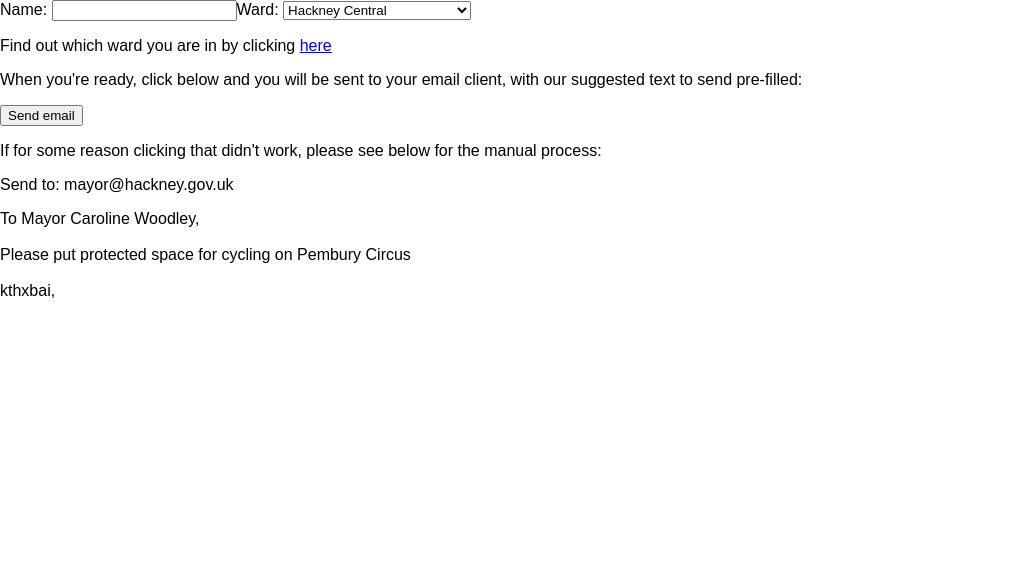
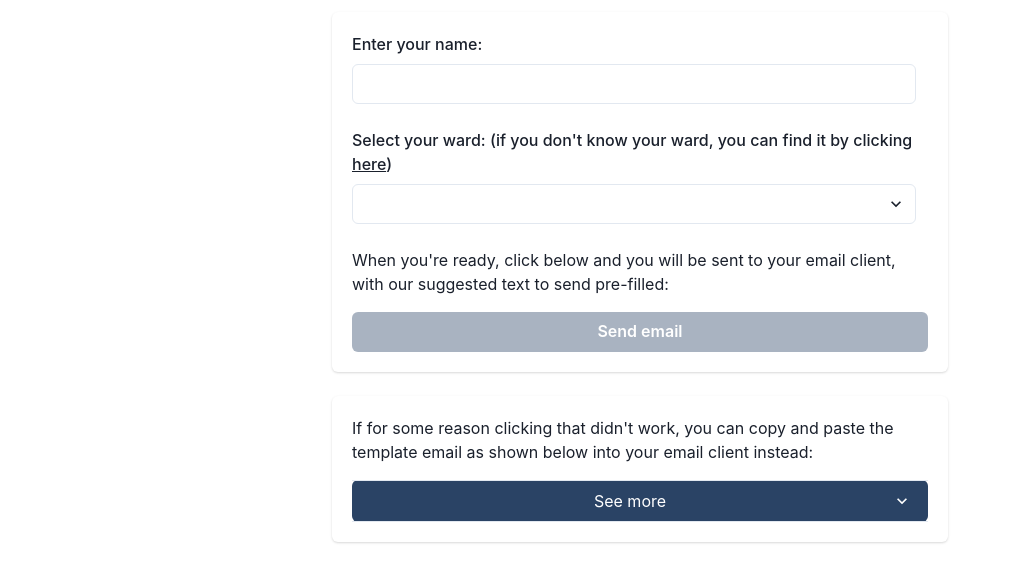
Before and after one commit to liamness/campaign-tool, a React (Vite) app: page / in a window 1280 px wide. Shown: the top 582 px of the page, without its empty margins (0-1011 px from the left). Built offline with nearby package versions, Linux system fonts and the light colour scheme.

Commit message:
Acceptable looking, perhaps

```diff
--- a/package.json
+++ b/package.json
@@ -11,6 +11,10 @@
     "process-councillors": "node utils/process-councillors.mjs"
   },
   "dependencies": {
+    "@chakra-ui/react": "^2.8.2",
+    "@emotion/react": "^11.13.3",
+    "@emotion/styled": "^11.13.0",
+    "framer-motion": "^11.8.0",
     "react": "^18.3.1",
     "react-dom": "^18.3.1"
   },
--- a/src/App.tsx
+++ b/src/App.tsx
@@ -1,4 +1,20 @@
 import { useState } from "react";
+import {
+  Accordion,
+  AccordionButton,
+  AccordionIcon,
+  AccordionItem,
+  AccordionPanel,
+  Button,
+  Box,
+  Card,
+  CardBody,
+  FormLabel,
+  Input,
+  Select,
+  Stack,
+  Text,
+} from "@chakra-ui/react";
 
 import { councillorInfo } from "./councillors";
 import { listFormatter } from "./listFormatter";
@@ -43,47 +59,86 @@ function App() {
   )}?subject=${emailSubject}&body=${emailBody}`;
 
   return (
-    <>
-      <label>
-        Name: <input onChange={(e) => setSenderName(e.target.value)} />
-      </label>
-      <label>
-        Ward:{" "}
-        <select onChange={(e) => setWard(e.target.value as Ward)}>
-          {Object.keys(councillorInfo).map((ward) => (
-            <option key={ward}>{ward}</option>
-          ))}
-        </select>
-      </label>
-      <p>
-        Find out which ward you are in by clicking{" "}
+    <Stack spacing="24px" margin="12px auto" maxWidth="640px">
+      <Card marginX="12px">
+        <CardBody>
+          <Stack spacing="1rem">
+            <FormLabel>
+              Enter your name:{" "}
+              <Input
+                onChange={(e) => setSenderName(e.target.value)}
+                marginTop="0.5rem"
+              />
+            </FormLabel>
+            <FormLabel>
+              Select your ward: (if you don't know your ward, you can find it by
+              clicking{" "}
               <a
                 href="https://hackney.gov.uk/constituencies-wards#wards"
                 target="_blank"
               >
                 here
               </a>
-      </p>
-      <p>
+              ){" "}
+              <Select
+                onChange={(e) => setWard(e.target.value as Ward)}
+                marginTop="0.5rem"
+              >
+                <option value="" selected disabled hidden></option>
+                {Object.keys(councillorInfo).map((ward) => (
+                  <option key={ward}>{ward}</option>
+                ))}
+              </Select>
+            </FormLabel>
+            <Text>
               When you're ready, click below and you will be sent to your email
               client, with our suggested text to send pre-filled:
-      </p>
-      <button
+            </Text>
+            <Button
               onClick={(e) => {
                 // Would prefer not to use window.open(), but Firefox was not co-operating
                 window.open(mailtoLink), e.preventDefault();
               }}
+              isDisabled={!ward || !senderName}
+              background="blue.800"
+              color="white"
             >
               Send email
-      </button>
+            </Button>
+          </Stack>
+        </CardBody>
+      </Card>
 
-      <p>
-        If for some reason clicking that didn't work, please see below for the
-        manual process:
-      </p>
-      <p>Send to: {emails.join(", ")}</p>
-      <p style={{ whiteSpace: "pre" }}>{manualEmailBody}</p>
-    </>
+      <Card marginX="12px">
+        <CardBody>
+          <Stack spacing="1rem">
+            <Text>
+              If for some reason clicking that didn't work, you can copy and
+              paste the template email as shown below into your email client
+              instead:
+            </Text>
+
+            <Accordion allowToggle background="blue.800" borderRadius="md">
+              <AccordionItem>
+                <AccordionButton color="white">
+                  <span style={{ flex: "1" }}>See more</span>
+                  <AccordionIcon />
+                </AccordionButton>
+
+                <AccordionPanel>
+                  <Box background="white" borderRadius="sm" padding="0.5rem">
+                    <Stack spacing="1rem">
+                      <Text>Send to: {emails.join(", ")}</Text>
+                      <Text whiteSpace="pre-wrap">{manualEmailBody}</Text>
+                    </Stack>
+                  </Box>
+                </AccordionPanel>
+              </AccordionItem>
+            </Accordion>
+          </Stack>
+        </CardBody>
+      </Card>
+    </Stack>
   );
 }
 
--- a/src/index.css
+++ /dev/null
@@ -1,8 +0,0 @@
-html, body {
-  height: 100%;
-}
-
-body {
-  margin: 0;
-  font-family: sans-serif;
-}
--- a/src/main.tsx
+++ b/src/main.tsx
@@ -1,11 +1,23 @@
 import { StrictMode } from "react";
 import { createRoot } from "react-dom/client";
+import { ChakraProvider, extendTheme } from "@chakra-ui/react";
 
 import App from "./App.tsx";
-import "./index.css";
+
+const theme = extendTheme({
+  styles: {
+    global: {
+      a: {
+        textDecoration: "underline",
+      },
+    },
+  },
+});
 
 createRoot(document.getElementById("root")!).render(
   <StrictMode>
-    <App />
+    <ChakraProvider theme={theme}>
+      <App />
+    </ChakraProvider>
   </StrictMode>
 );
```
Also changed, not shown: 1 other file (tests, documents, lock files or other folders). Lines whose indentation alone changed are shown as unchanged.
